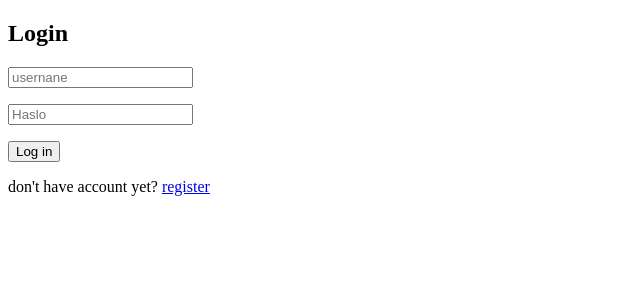
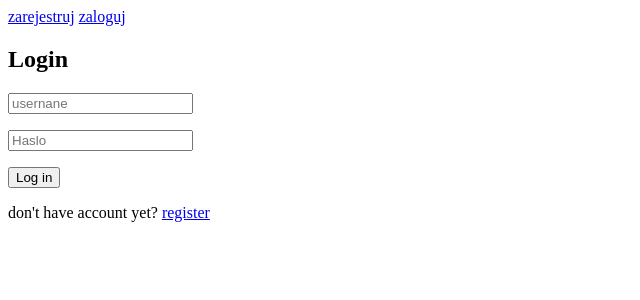
Before and after one commit to j3mierz/Final_project, a Django app: page / in a window 1280 px wide. Shown: the top 300 px of the page, without its empty margins (0-640 px from the left). Run offline with Django 5.2, Linux system fonts and the light colour scheme.

Commit message:
top bar add

```diff
--- a/djangoProject/templates/base.html
+++ b/djangoProject/templates/base.html
@@ -1,6 +1,7 @@
 <!DOCTYPE html>
 <html lang="en">
 <body>
+{% include 'top_bar.html' %}
  {% block content %}
     {% endblock %}
 </body>
--- /dev/null
+++ b/djangoProject/templates/top_bar.html
@@ -0,0 +1,10 @@
+<div class="top_bar">
+    <div>
+        {% if user.is_authenticated %}
+            Welcome {{ user }}
+        {% else %}
+            <a href="{% url 'register' %}">zarejestruj</a>
+            <a href="{% url 'login' %}">zaloguj</a>
+        {% endif %}
+    </div>
+</div>
```
